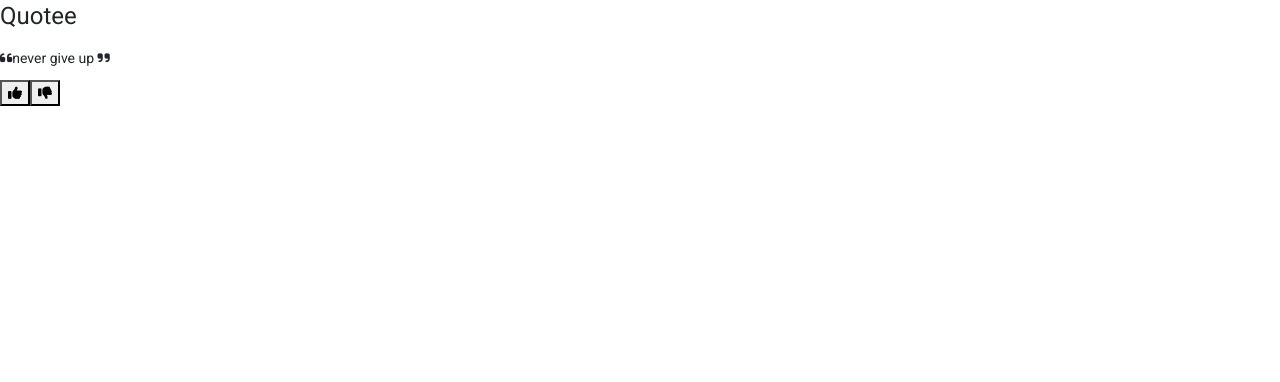
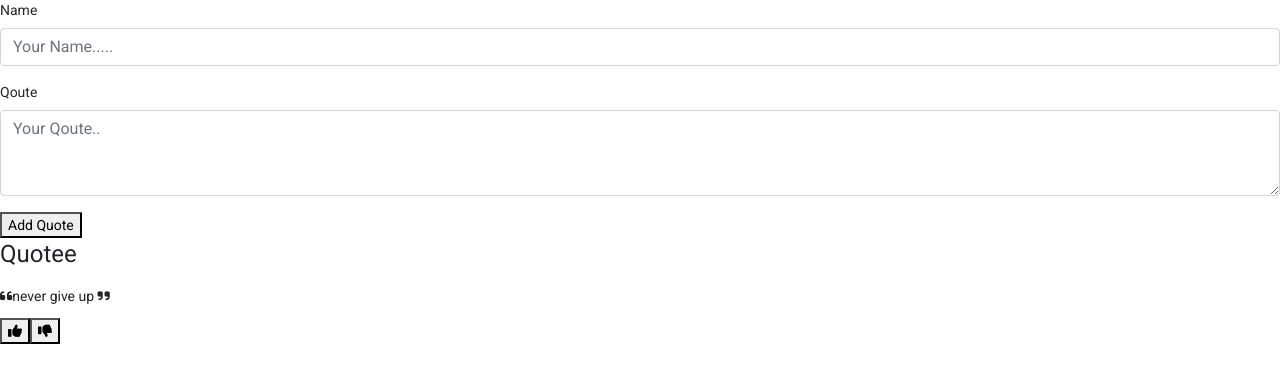
Before and after one commit to saretoduncan/Quote-app-, an Angular app: page / in a window 1280 px wide. Shown: the top 382 px of the page. Built offline with nearby package versions, Linux system fonts and the light colour scheme.

Commit message:
add complete functionality for addition of new quotes

```diff
--- a/src/app/form/form.component.html
+++ b/src/app/form/form.component.html
@@ -2,11 +2,11 @@
   <form class="form" (ngSubmit)="submitQuote()" #form="ngForm">
     <div class="mb-3">
       <label for="exampleFormControlInput1" class="form-label">Name</label>
-      <input type="text" class="form-control" id="exampleFormControlInput1" [(ngModel)]="qoute.name" name="name" #name="ngModel" placeholder="Your Name....." />
+      <input type="text" class="form-control" id="exampleFormControlInput1" [(ngModel)]="newQuote.userName" name="userName" #name="ngModel" placeholder="Your Name....." />
     </div>
     <div class="mb-3">
       <label for="exampleFormControlTextarea1" class="form-label">Qoute</label>
-      <textarea class="form-control" id="exampleFormControlTextarea1" rows="3" [(ngModel)]="qoute.qoute" name="qoute" placeholder="Your Qoute.."></textarea>
+      <textarea class="form-control" id="exampleFormControlTextarea1" rows="3" [(ngModel)]="newQuote.quote" name="qoute" placeholder="Your Qoute.."></textarea>
     </div>
     <div class="example-button">
       <button mat-button color="warn">Add Quote</button>
--- a/src/app/form/form.component.ts
+++ b/src/app/form/form.component.ts
@@ -7,7 +7,6 @@ import { ModelClass } from "../custom-class/model-class";
   styleUrls: ["./form.component.css"],
 })
 export class FormComponent implements OnInit {
-  @Input() qoute: any;
   @Output() addQuote = new EventEmitter<ModelClass>();
   newQuote = new ModelClass("", "");
   submitQuote() {
--- a/src/app/quotes-gen/quotes-gen.component.html
+++ b/src/app/quotes-gen/quotes-gen.component.html
@@ -1,3 +1,4 @@
+<app-form (addQuote)="addNewQuote($event)"></app-form>
 <div *ngFor="let Quote of quoteGenerator">
   <h1>Quotee</h1>
   <div>
--- a/src/app/quotes-gen/quotes-gen.component.ts
+++ b/src/app/quotes-gen/quotes-gen.component.ts
@@ -11,4 +11,7 @@ export class QuotesGenComponent implements OnInit {
   constructor() {}
 
   ngOnInit(): void {}
+  addNewQuote(qoutee: any) {
+    this.quoteGenerator.push(qoutee);
+  }
 }
```
